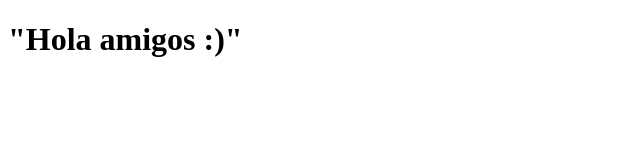
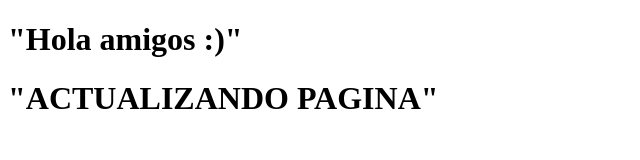
Before and after one commit to LemusBrax/HostingPage, a plain HTML site: page index.html in a window 1280 px wide. Shown: the whole page, without its empty margins (0-640 px from the left). Drawn offline with Linux system fonts and the light colour scheme.

```diff
--- a/index.html
+++ b/index.html
@@ -7,5 +7,6 @@
 </head>
 <body>
     <h1>"Hola amigos :)"</h1>
+    <h1>"ACTUALIZANDO PAGINA"</h1>
 </body>
 </html>
```
